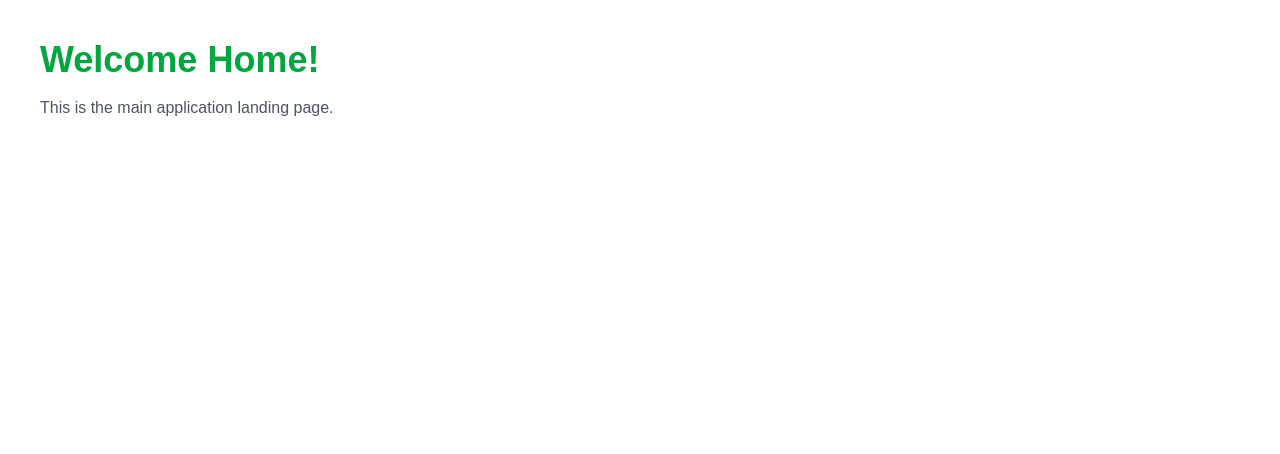
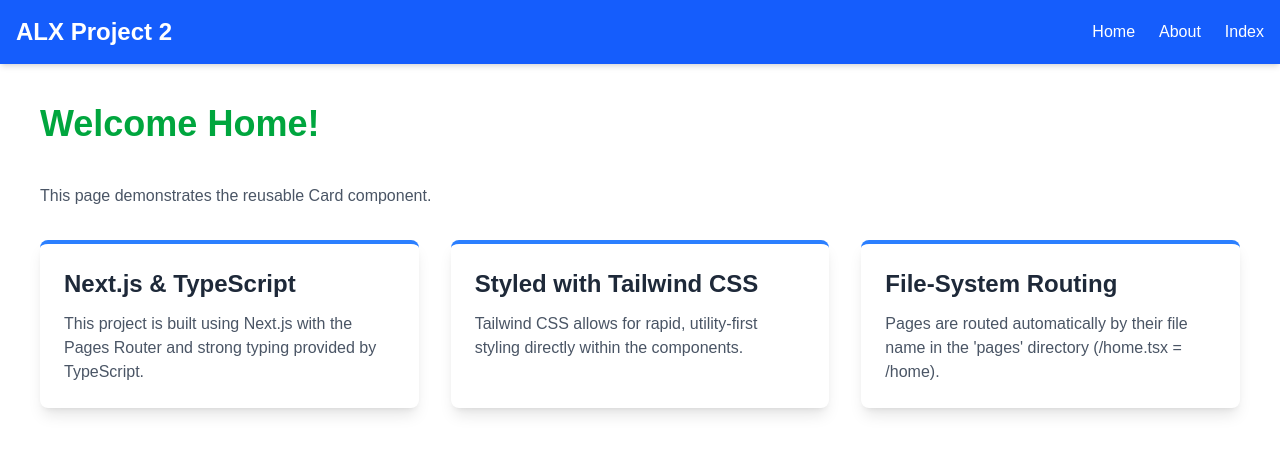
Before and after one commit to benjamin-o-ansah/alx-project-0x02-setup, a Next.js app in the folder alx-project-0x02/: page /home in a window 1280 px wide. Shown: the top 454 px of the page. Built offline with nearby package versions, Linux system fonts and the light colour scheme.

Commit message:
added card component to the project

```diff
--- /dev/null
+++ b/alx-project-0x02/components/common/Card.tsx
@@ -0,0 +1,15 @@
+// components/common/Card.tsx
+
+import { CardProps } from '../../interfaces'; // Adjust path based on your structure
+import React from 'react';
+
+const Card: React.FC<CardProps> = ({ title, content }) => {
+  return (
+    <div className="bg-white shadow-lg rounded-lg p-6 border-t-4 border-blue-500 w-full max-w-sm">
+      <h2 className="text-2xl font-semibold text-gray-800 mb-3">{title}</h2>
+      <p className="text-gray-600">{content}</p>
+    </div>
+  );
+};
+
+export default Card;
--- a/alx-project-0x02/interfaces/index.ts
+++ b/alx-project-0x02/interfaces/index.ts
@@ -3,3 +3,9 @@
 export interface WelcomeProps {
   appName: string;
 }
+
+// New interface for the Card component
+export interface CardProps {
+  title: string;
+  content: string;
+}
--- a/alx-project-0x02/pages/home.tsx
+++ b/alx-project-0x02/pages/home.tsx
@@ -1,7 +1,11 @@
+// pages/home.tsx
+
 // pages/home.tsx
 
 import React from 'react';
 import Head from 'next/head';
+import Header from '../components/layout/Header'; // Assuming Header is used for layout
+import Card from '../components/common/Card'; // Import the new Card component
 
 const HomePage: React.FC = () => {
   return (
@@ -9,9 +13,32 @@ const HomePage: React.FC = () => {
       <Head>
         <title>Home Page</title>
       </Head>
+
+      <Header /> {/* Using the shared layout component */}
+
       <main className="p-10">
-        <h1 className="text-4xl font-bold text-green-600">Welcome Home!</h1>
-        <p className="mt-4 text-gray-600">This is the main application landing page.</p>
+        <h1 className="text-4xl font-bold text-green-600 mb-10">Welcome Home!</h1>
+        <p className="mt-4 text-gray-600 mb-8">This page demonstrates the reusable Card component.</p>
+
+        <div className="grid grid-cols-1 md:grid-cols-3 gap-8">
+          {/* Card Instance 1: Project Info */}
+          <Card
+            title="Next.js & TypeScript"
+            content="This project is built using Next.js with the Pages Router and strong typing provided by TypeScript."
+          />
+
+          {/* Card Instance 2: Styling Info */}
+          <Card
+            title="Styled with Tailwind CSS"
+            content="Tailwind CSS allows for rapid, utility-first styling directly within the components."
+          />
+
+          {/* Card Instance 3: Routing Info */}
+          <Card
+            title="File-System Routing"
+            content="Pages are routed automatically by their file name in the 'pages' directory (/home.tsx = /home)."
+          />
+        </div>
       </main>
     </>
   );
```
